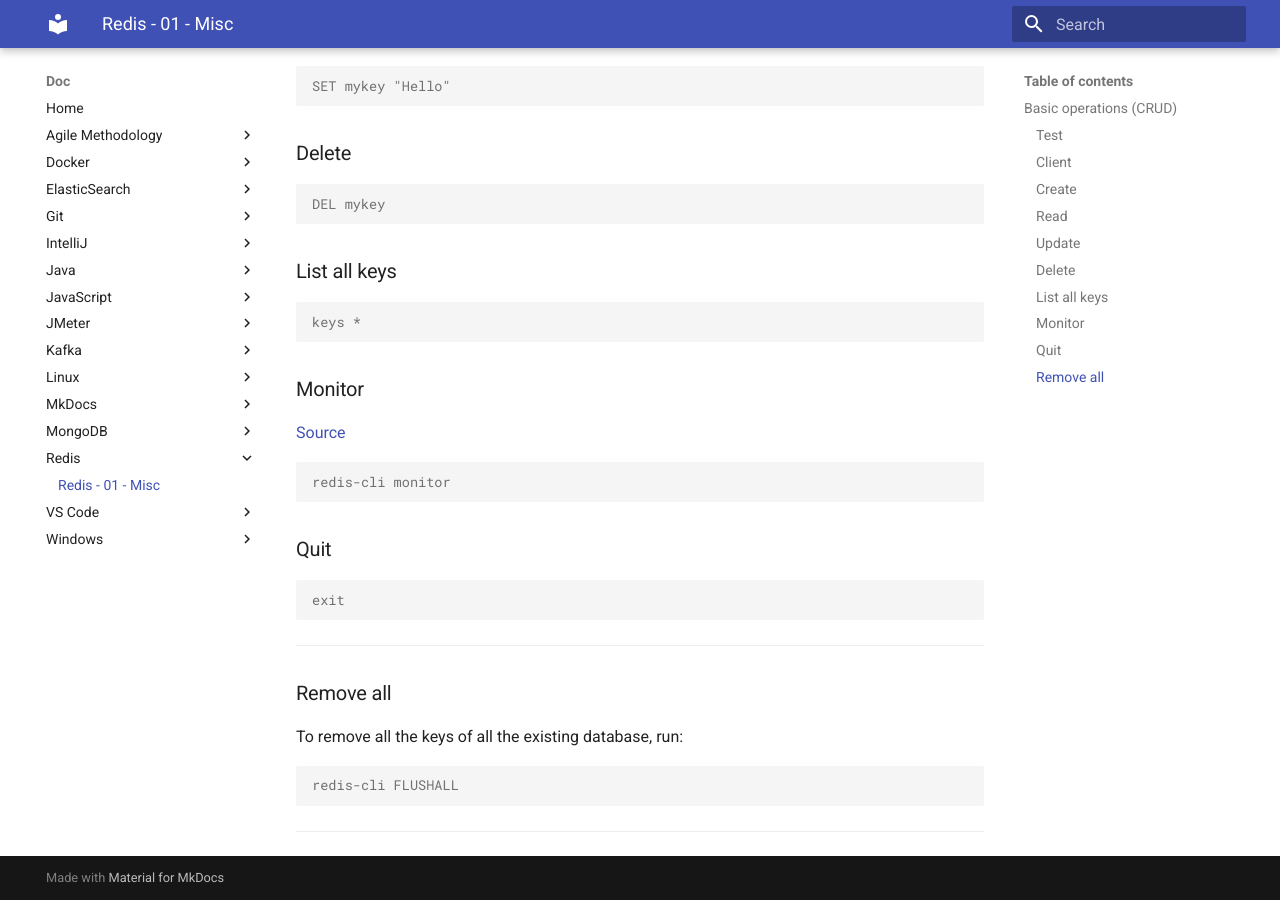
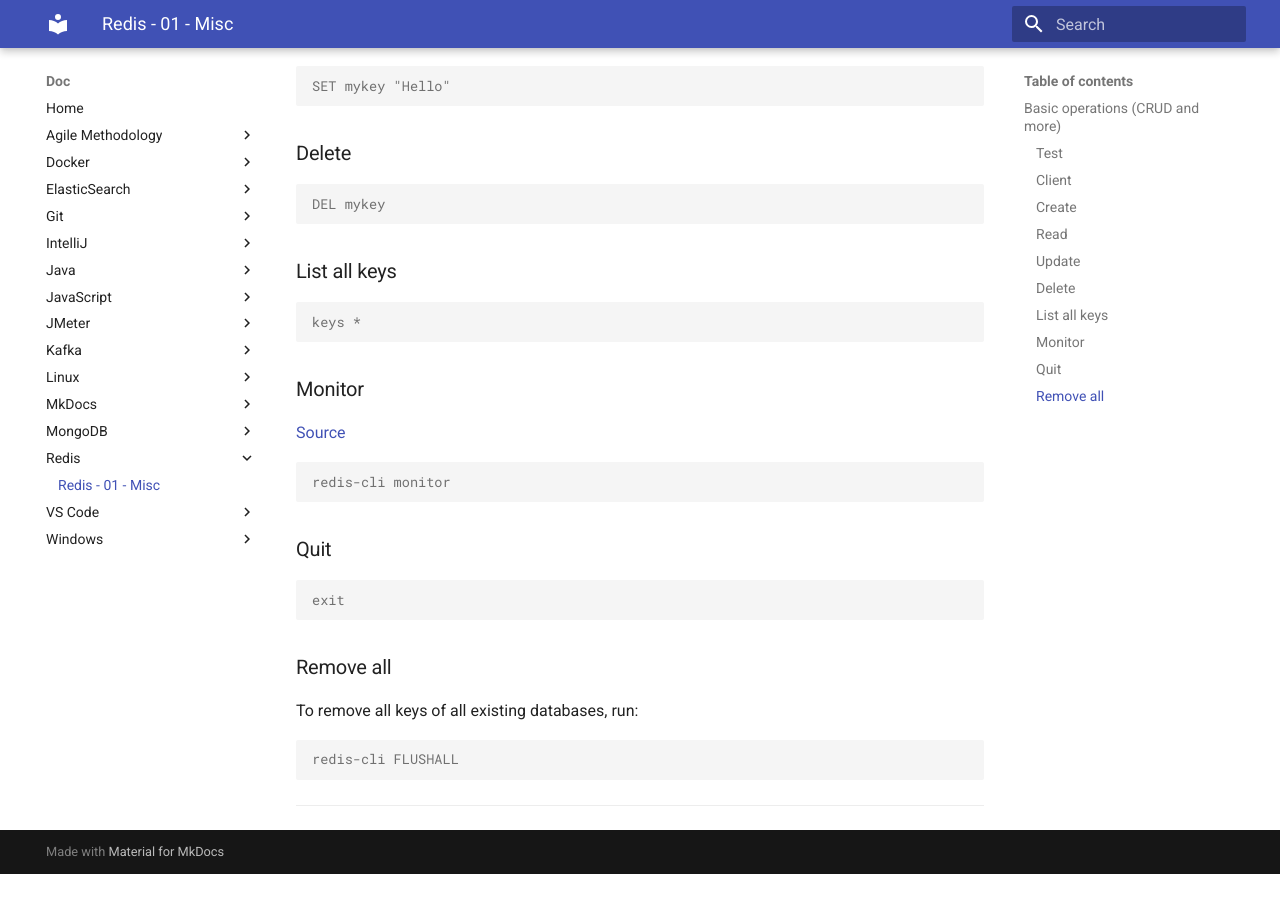
Before and after one commit to oldu73/doc, an MkDocs documentation site: the page built from docs/redis/1-redis-misc.md, in a window 1280 px wide and 900 px high, scrolled down 782 px. Built offline with MkDocs 1.6.1 and Material for MkDocs 9.7.7, drawn with Linux system fonts in a browser that asks for light colours; after the commit the page ends 1656 px from its top, so only the background shows below that; some of the changed text lies outside the part shown.

Commit message:
redis flushall fix

````diff
--- a/docs/redis/1-redis-misc.md
+++ b/docs/redis/1-redis-misc.md
@@ -2,7 +2,7 @@
 
 ***
 
-## Basic operations (CRUD)
+## Basic operations (CRUD and more)
 
 Basic operations from command line interface ([source](https://auth0.com/blog/introduction-to-redis-install-cli-commands-and-data-types/)).
 
@@ -62,11 +62,9 @@
 exit
 ```
 
-***
-
 ### Remove all
 
-To remove all the keys of all the existing database, run:
+To remove all keys of all existing databases, run:
 
 ```console
 redis-cli FLUSHALL
````
